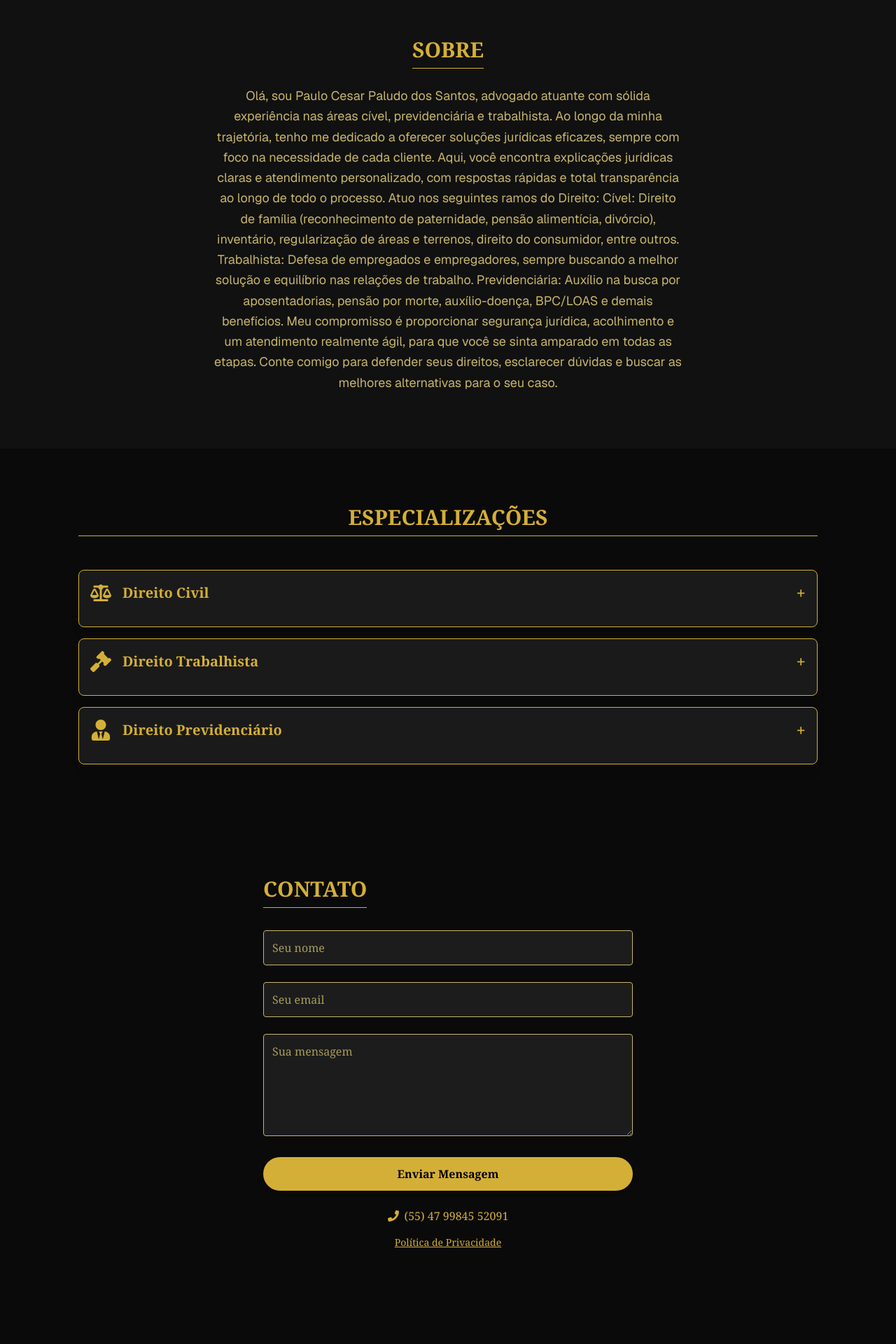
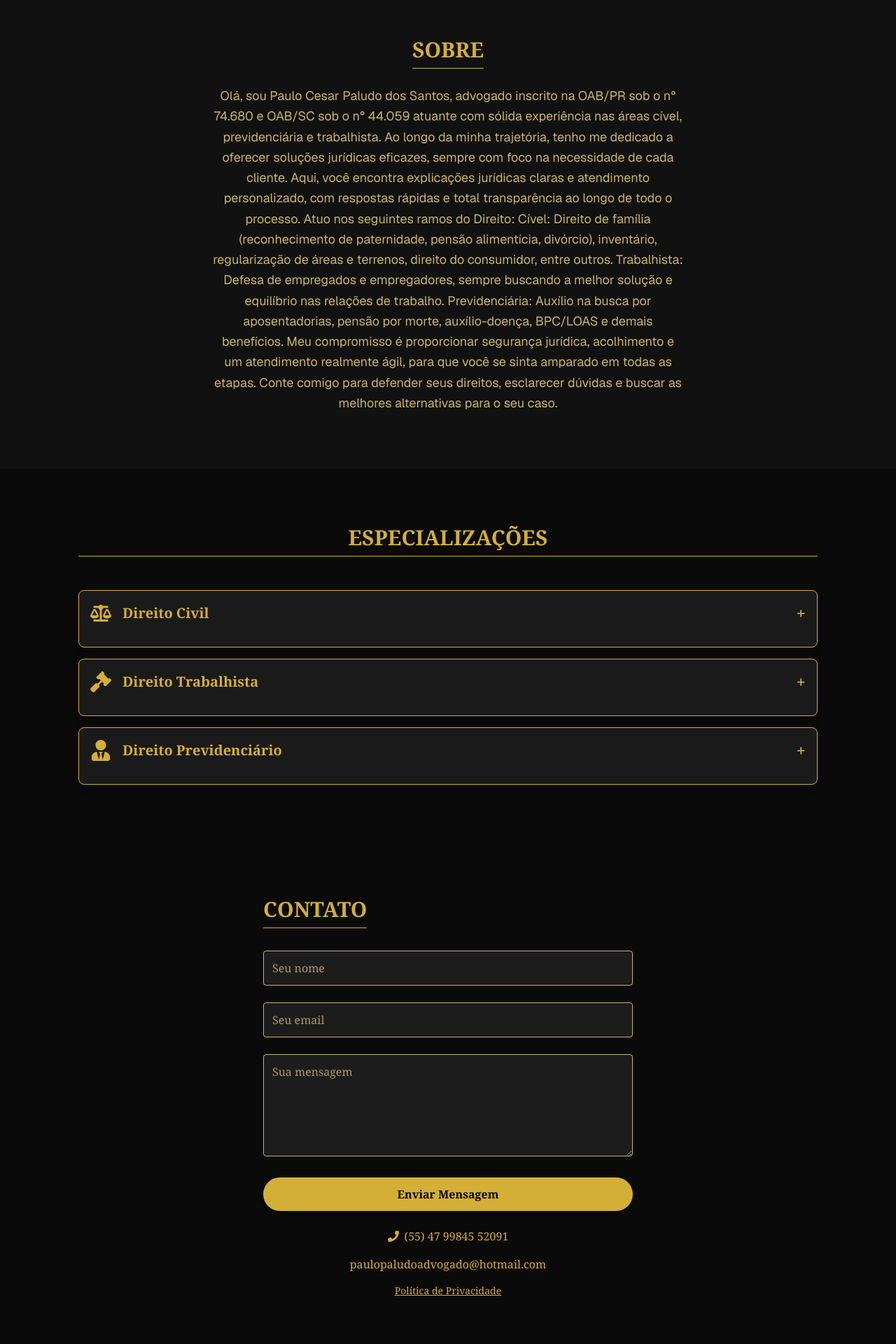
Before and after one commit to Edureichardt/BlogdoPaludo, a Next.js app: page / in a window 1280 px wide. Shown: the part 1840-3760 px from the top of the page at 70% size. Built offline with nearby package versions, Linux system fonts and the light colour scheme.

Commit message:
adicionei o email e outras atualização

```diff
--- a/src/app/page.tsx
+++ b/src/app/page.tsx
@@ -1,4 +1,5 @@
 "use client";
+
 
 import { useEffect, useState } from "react";
 import {
@@ -241,7 +242,7 @@ Requerimento e defesa do direito ao Benefício de Prestação Continuada para id
           SOBRE
         </h3>
         <p className="text-[#c7b56a] text-base md:text-lg max-w-2xl mx-auto leading-relaxed font-sans">
-          Olá, sou Paulo Cesar Paludo dos Santos, advogado atuante com sólida experiência nas áreas cível, previdenciária e trabalhista. Ao longo da minha trajetória, tenho me dedicado a oferecer soluções jurídicas eficazes, sempre com foco na necessidade de cada cliente.
+          Olá, sou Paulo Cesar Paludo dos Santos, advogado inscrito na OAB/PR sob o n° 74.680 e OAB/SC sob o n° 44.059 atuante com sólida experiência nas áreas cível, previdenciária e trabalhista. Ao longo da minha trajetória, tenho me dedicado a oferecer soluções jurídicas eficazes, sempre com foco na necessidade de cada cliente.
           Aqui, você encontra explicações jurídicas claras e atendimento personalizado, com respostas rápidas e total transparência ao longo de todo o processo. Atuo nos seguintes ramos do Direito:
           Cível: Direito de família (reconhecimento de paternidade, pensão alimentícia, divórcio), inventário, regularização de áreas e terrenos, direito do consumidor, entre outros.
           Trabalhista: Defesa de empregados e empregadores, sempre buscando a melhor solução e equilíbrio nas relações de trabalho.
@@ -329,7 +330,12 @@ Requerimento e defesa do direito ao Benefício de Prestação Continuada para id
           <p className="flex justify-center items-center gap-2 text-[#d4af37]">
             <FaPhone /> (55) 47 99845 52091
           </p>
+          <p className="flex justify-center items-center gap-2 text-[#d4af37]">
+    paulopaludoadvogado@hotmail.com
+  </p>
+
           <button
+
             onClick={() => setShowPrivacy(true)}
             className="underline hover:text-[#c79c2f] cursor-pointer text-sm"
           >
```
